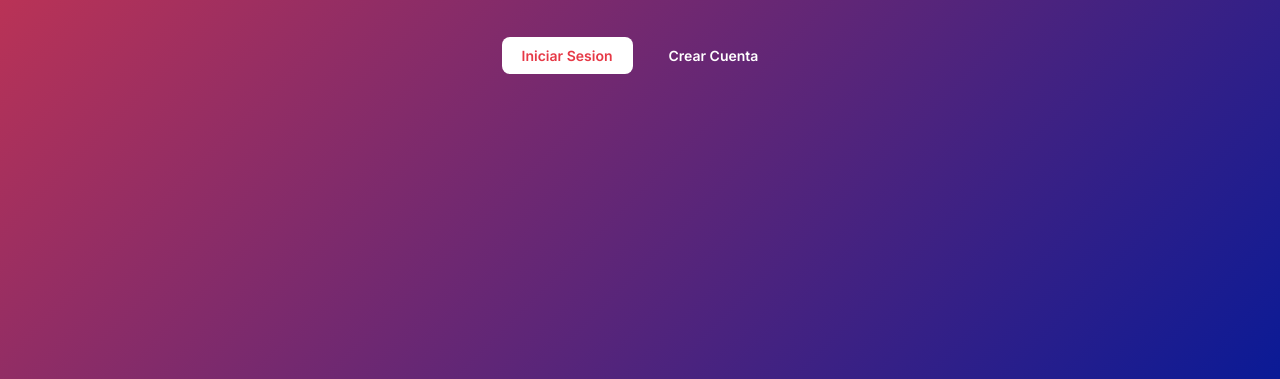
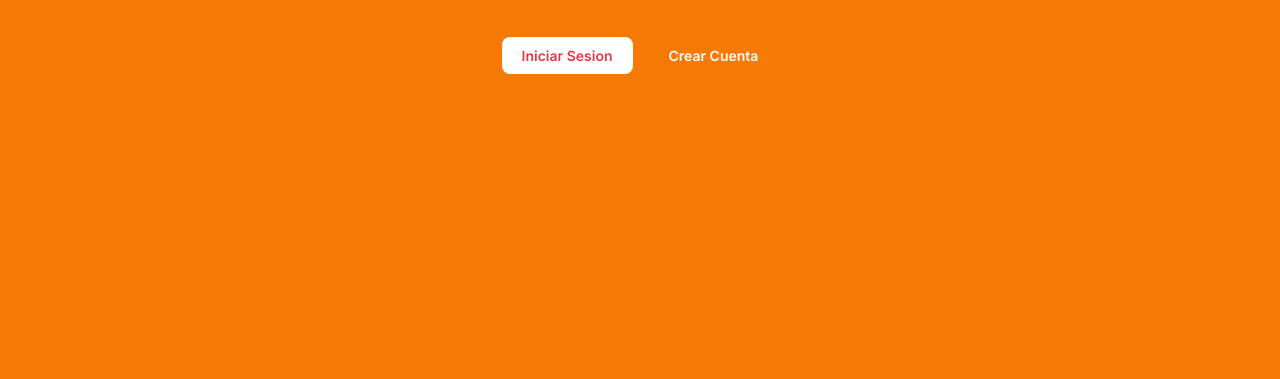
Before and after one commit to jayalagb/sapiens-tv, a plain HTML site: page public/index.html in a window 1280 px wide. Shown: the part 421-800 px from the top of the page. Drawn offline with Linux system fonts and the light colour scheme.

Commit message:
Change landing page background to solid orange #f57905
Co-Authored-By: Claude Sonnet 4.6 <noreply@anthropic.com>

```diff
--- a/public/css/styles.css
+++ b/public/css/styles.css
@@ -349,7 +349,7 @@ body {
     display: flex;
     align-items: center;
     justify-content: center;
-    background: linear-gradient(135deg, var(--accent) 0%, #0a1a96 100%);
+    background: #f57905;
     color: var(--white);
 }
 
```
